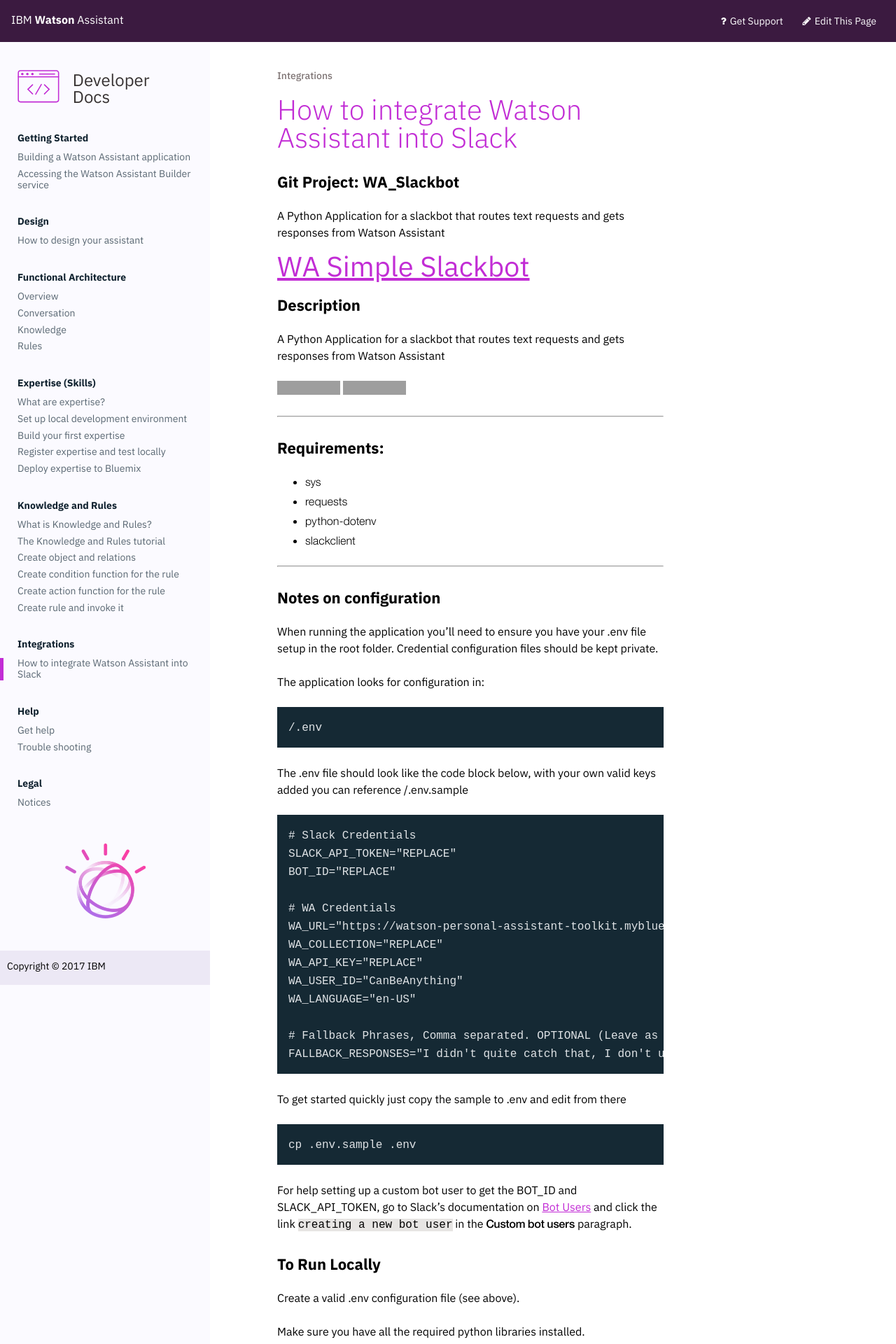
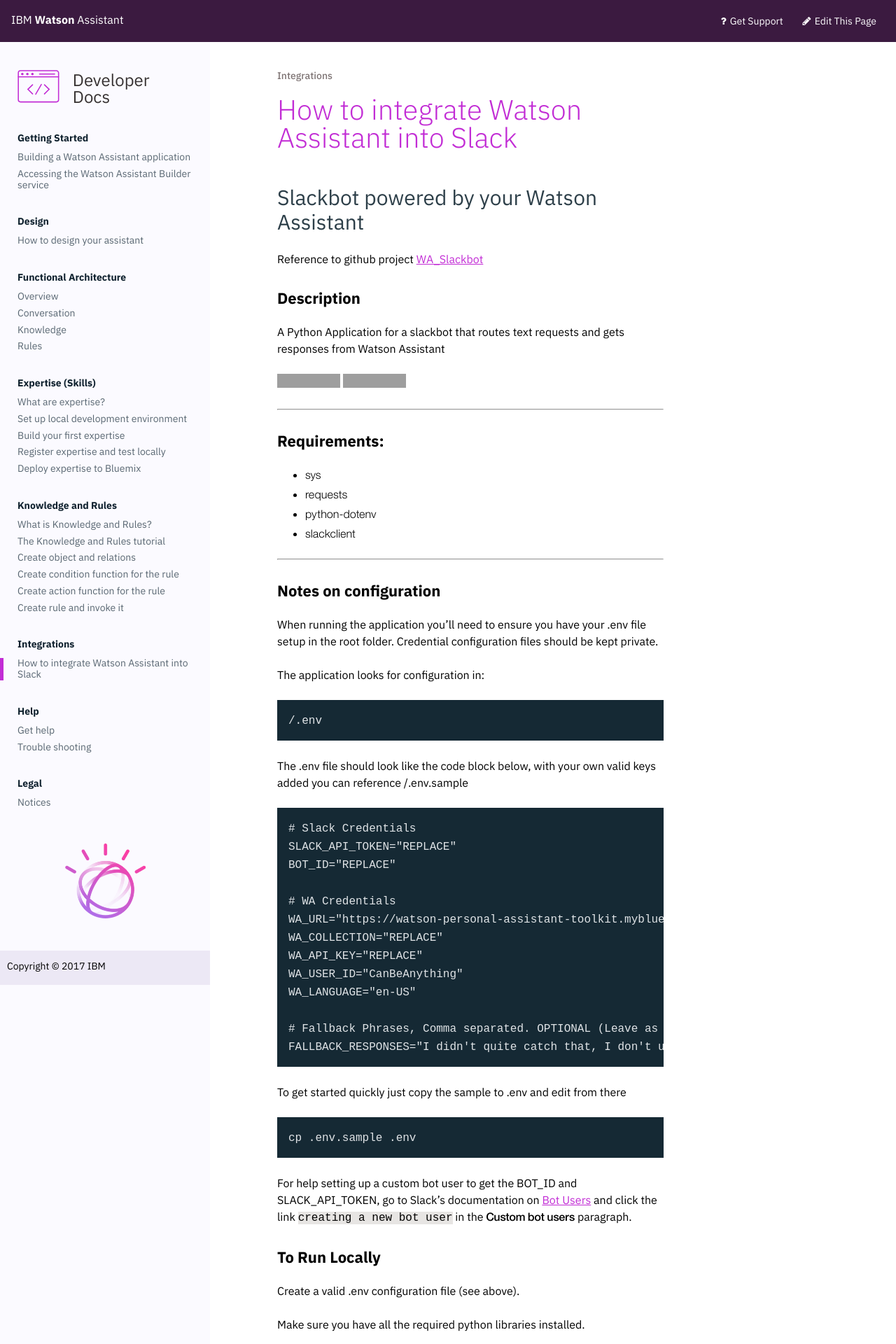
Before and after one commit to Watson-Personal-Assistant/developer, a Jekyll site: the page built from _content/Integrations/slack-integration.md, in a window 1280 px wide. Shown: the top 1920 px of the page at 70% size. Built offline with Jekyll 4.4.1, drawn with Linux system fonts in a browser that asks for light colours; grey boxes are pictures that could not be loaded.

Commit message:
Formatting fixes

```diff
--- a/_content/Integrations/slack-integration.md
+++ b/_content/Integrations/slack-integration.md
@@ -3,12 +3,9 @@
 weight: 10
 ---
 
-### Git Project: [WA_Slackbot](https://github.com/Watson-Personal-Assistant/simple_WA_slackbot)
+## Slackbot powered by your Watson Assistant
 
-A Python Application for a slackbot that routes text requests and gets responses from Watson Assistant
-
-# WA Simple Slackbot
-
+Reference to github project [WA_Slackbot](https://github.com/Watson-Personal-Assistant/simple_WA_slackbot)
 
 ### Description
 A Python Application for a slackbot that routes text requests and gets responses from Watson Assistant
@@ -109,7 +106,7 @@
 ---
 
 
-# Running Tests
+### Running Tests
 
 The following line will run all the unit tests.
 
@@ -125,13 +122,13 @@
 
 ---
 
-# Logging
+### Logging
 
-## General Logs
+#### General Logs
 
 All chat logs are stored in the /slackbot.log file, mostly consisting of user utterances, responses, and slack logging.
 
-## Unrecognized intent logging
+#### Unrecognized intent logging
 
 Any response from WA that comes back with a fallback response (Defined in environment variables) or with no response will be written to the /fallback_responses.csv file
 
```
